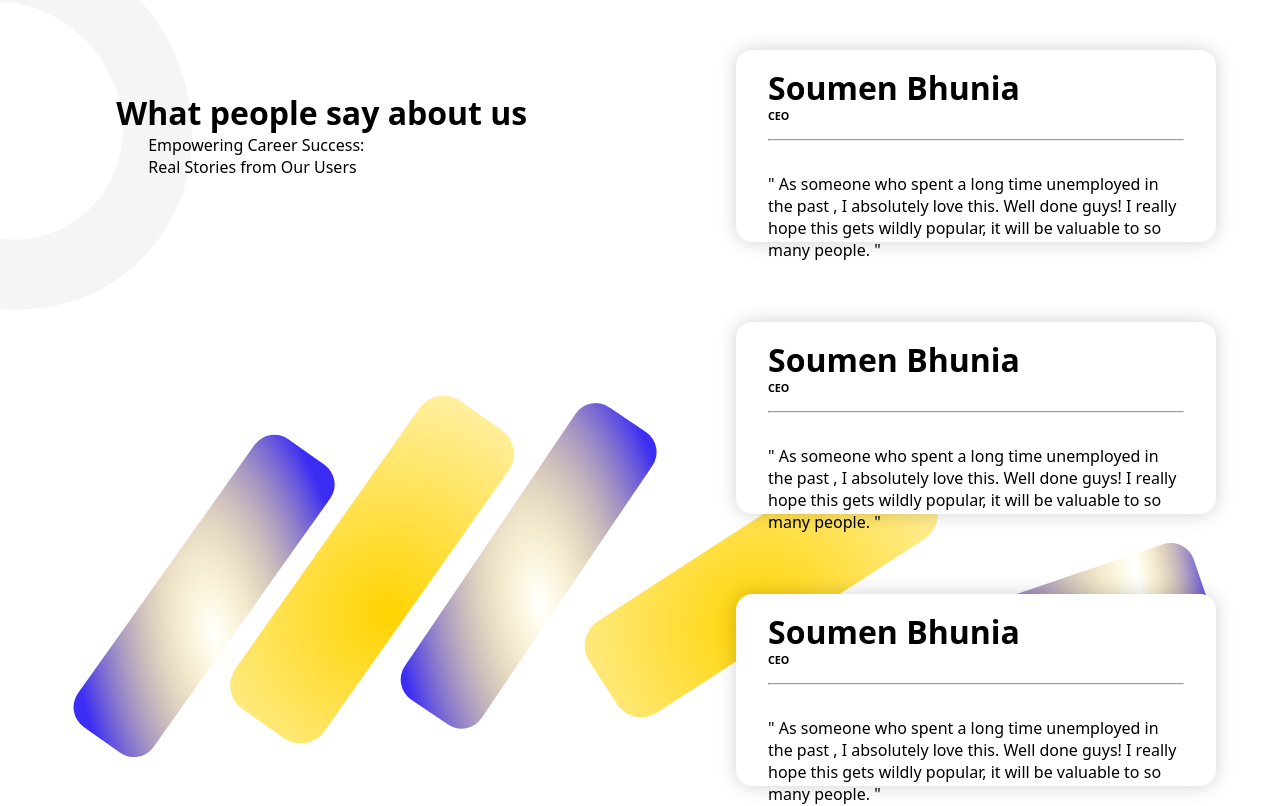
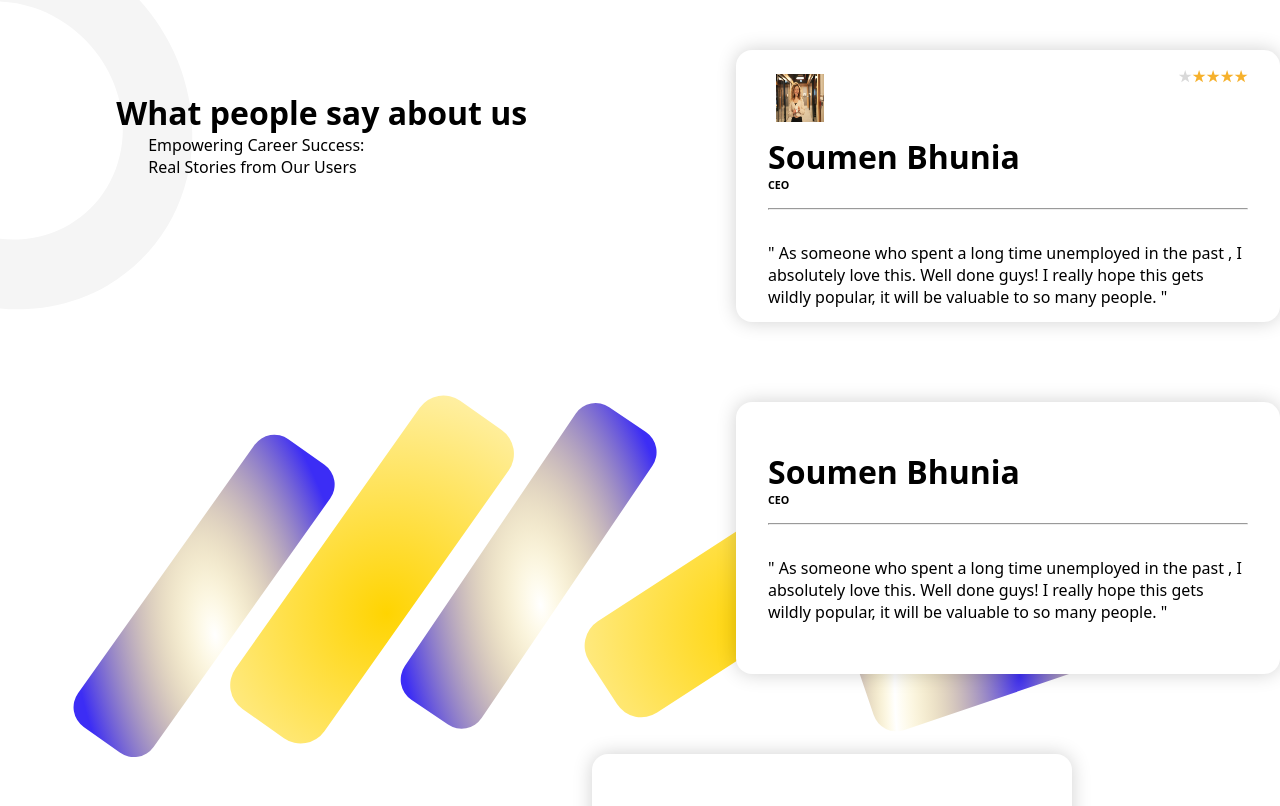
Before and after one commit to soumen974/WorkFolio, a React (Create React App) app: page / in a window 1280 px wide. Shown: the part 720-1526 px from the top of the page. Built offline with nearby package versions, Linux system fonts and the light colour scheme.

Commit message:
handleing the riview box to the detailing

```diff
--- a/src/Components/Section02.css
+++ b/src/Components/Section02.css
@@ -41,13 +41,14 @@
 }
 .Review-box-model{
    padding: 1rem 2rem;
-   height: 12rem;
+   height: 15rem;
    width: 100%;
+   max-height: 100%;
     /* color: white; */
     box-sizing: 0 0 30px black;
     background-color: white;
     border-radius: 1rem;
-    box-sizing: border-box;
+    box-sizing:content-box;
     box-shadow: 0 0 19px rgba(0, 0, 0, 0.185);
 
 }
@@ -55,7 +56,58 @@
     border-color: rgba(0, 0, 0, 0.436);
     border-bottom: 5px;
     padding:  0rem 0rem 1rem 0rem ;
+    width: 100%;
+
 }
 .riview-text{
     padding: 2rem 0rem;
+    width: 100%;
+
 }
+.Reviews-boxs .Review-box-model:last-child {
+    padding: 1rem 2rem;
+    height: 12rem;
+    width: 100%;
+     box-sizing: 0 0 30px black;
+     background-color: white;
+     border-radius: 1rem;
+     box-sizing: border-box;
+     box-shadow: 0 0 19px rgba(0, 0, 0, 0.185);
+     margin-left: -30%;
+}
+
+.review-er-image img{
+    height:2rem;
+    width: 2rem;
+    transform: scale(1.5);
+
+
+}
+.review-er-image{
+    padding: 1rem;
+    /* width: 100%; */
+    /* border: 1px solid white; */
+
+}
+.head-box-model{
+    display: inline-flex;
+    flex-wrap: wrap;
+    width: 100%;
+    justify-content: space-between;
+    /* background-color: green; */
+
+
+}
+.review-er-details{
+    display: inline-flex;
+    flex-wrap: wrap;
+    /* width: 100%; */
+    /* background-color: blue; */
+    text-align: left;
+
+}
+.review-er-name-post{
+    /* display:inline-flex; */
+    width: 100%;
+    word-wrap:normal;
+}
--- a/src/Components/Section02.jsx
+++ b/src/Components/Section02.jsx
@@ -1,5 +1,8 @@
 import React from 'react'
 import './Section02.css'
+import NoStar from "./EmptyStarIcon";
+import Star from "./FullStarIcon";
+import FirstReview from "./Images/jotform-0skyVR99zP8-unsplash.jpg"
 
 export default function Section02() {
   return (
@@ -65,13 +68,19 @@ export default function Section02() {
         <div className="Review-box-model">
           <div className="head-box-model">
             <div className="review-er-details">
-              <div className="review-er-image"></div>
+              <div className="review-er-image">
+                <img src={FirstReview} alt="1ft reviewer" />
+              </div>
               <div className="review-er-name-post">
                 <h1>Soumen Bhunia</h1>
                 <h6>CEO</h6>
               </div>
             </div>
-            <div className="review-er-rating"></div>
+            <div className="review-er-rating">
+              <NoStar/><Star/><Star/><Star/><Star/>
+
+
+            </div>
           </div>
           <hr/>
           <div className="riview-text">" As someone who spent a long time unemployed in the past , I absolutely love this. Well done guys! I really hope this gets wildly popular, it will be valuable to so many people. "</div>
```
Also changed, not shown: src/Components/Images/jotform-0skyVR99zP8-unsplash.jpg (added).
